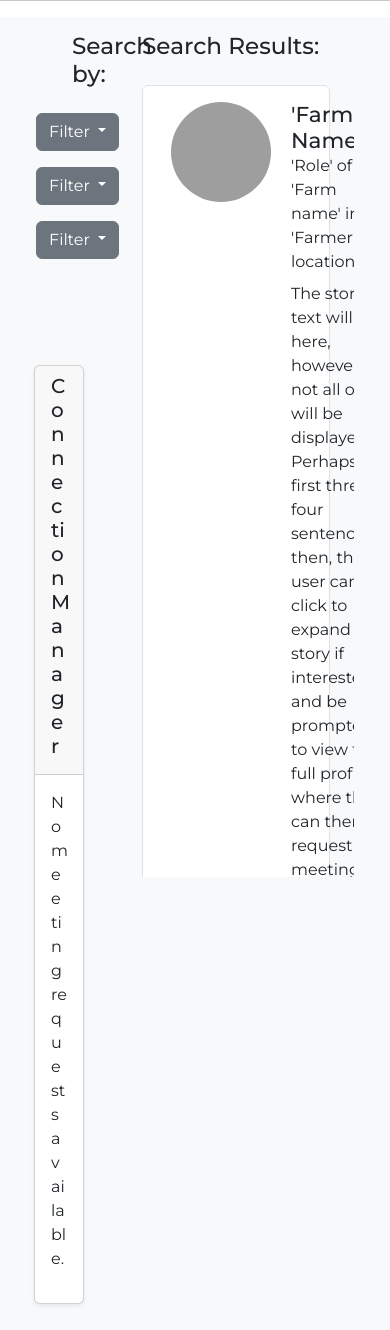
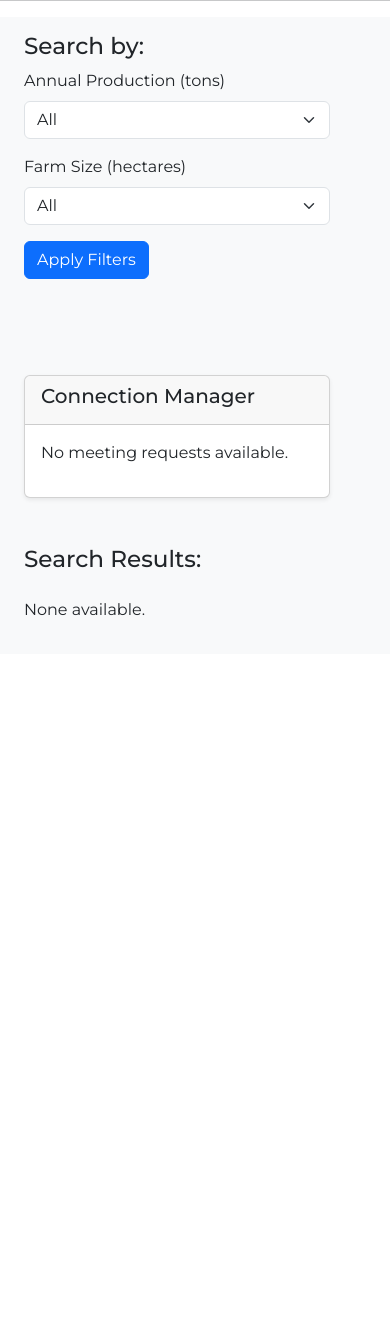
Before and after one commit to GBS-SpecialtyCoffee-Projects/RBF_platform, a Django app: page /connections/ in a window 390 px wide. Shown: the part 106-1436 px from the top of the page. After the commit the page ends 722 px from the top, so only its background shows below. Run offline with Django 4.2, Linux system fonts and the light colour scheme; the visitor is signed in with stand-in values (Sample User, id 1); data that the repository does not hold is empty; some libraries are stand-ins or nearby versions; grey boxes are pictures that could not be loaded.

Commit message:
filtering on a responsive connection page & worked reset password

```diff
--- a/base/templates/base/connections.html
+++ b/base/templates/base/connections.html
@@ -6,78 +6,44 @@
 
 <div class="container-fluid" style="background-color: #f8f9fa;">
     <div class="container-fluid pe-5 py-3">
-
-        <div class="row d-flex justify-content-start g-5">
-            <div class="col-4">
-                <h3 class="ps-5">
+        <div class="row g-5">
+            <!-- Left Column -->
+            <div class="col-12 col-md-4">
+                <h3 class="ps-md-5">
                     Search by:
                 </h3>
                              <!-- Filters -->
-                <div class="container-fluid">
-
-                    <div class="dropdown open pt-3">
-                        <button
-                            class="btn btn-secondary dropdown-toggle"
-                            type="button"
-                            id="triggerId"
-                            data-bs-toggle="dropdown"
-                            aria-haspopup="true"
-                            aria-expanded="false"
-                        >
-                            Filter
-                        </button>
-                        <div class="dropdown-menu" aria-labelledby="triggerId">
-                            <button class="dropdown-item" href="#"> Filter 1 </button>
-                            <button class="dropdown-item" href="#">
-                                Filter 2
-                            </button>
-                        </div>
+                <form method="GET" action="{% url 'connections' %}">
+                    <!-- Annual Production Filter -->
+                    <div class="mb-3">
+                        <label for="annual_production" class="form-label">Annual Production (tons)</label>
+                        <select class="form-select" name="annual_production" id="annual_production">
+                            <option value="" {% if not selected_annual_production %}selected{% endif %}>All</option>
+                            <option value="0.1-5" {% if selected_annual_production == '0.1-5' %}selected{% endif %}>0.1 – 5 tons</option>
+                            <option value="5-20" {% if selected_annual_production == '5-20' %}selected{% endif %}>5 – 20 tons</option>
+                            <option value="20-50" {% if selected_annual_production == '20-50' %}selected{% endif %}>20 – 50 tons</option>
+                            <option value="50+" {% if selected_annual_production == '50+' %}selected{% endif %}>50+ tons</option>
+                        </select>
                     </div>
 
-                    <div class="dropdown open pt-3">
-                        <button
-                            class="btn btn-secondary dropdown-toggle"
-                            type="button"
-                            id="triggerId"
-                            data-bs-toggle="dropdown"
-                            aria-haspopup="true"
-                            aria-expanded="false"
-                        >
-                            Filter
-                        </button>
-                        <div class="dropdown-menu" aria-labelledby="triggerId">
-                            <button class="dropdown-item" href="#"> Filter 1 </button>
-                            <button class="dropdown-item" href="#">
-                                Filter 2
-                            </button>
-                        </div>
+                    <!-- Farm Size Filter -->
+                    <div class="mb-3">
+                        <label for="farm_size" class="form-label">Farm Size (hectares)</label>
+                        <select class="form-select" name="farm_size" id="farm_size">
+                            <option value="" {% if not selected_farm_size %}selected{% endif %}>All</option>
+                            <option value="0.1-2" {% if selected_farm_size == '0.1-2' %}selected{% endif %}>0.1 – 2 hectares</option>
+                            <option value="2-10" {% if selected_farm_size == '2-10' %}selected{% endif %}>2 – 10 hectares</option>
+                            <option value="10-50" {% if selected_farm_size == '10-50' %}selected{% endif %}>10 – 50 hectares</option>
+                            <option value="50+" {% if selected_farm_size == '50+' %}selected{% endif %}>50+ hectares</option>
+                        </select>
                     </div>
 
-                    <div class="dropdown open pt-3">
-                        <button
-                            class="btn btn-secondary dropdown-toggle"
-                            type="button"
-                            id="triggerId"
-                            data-bs-toggle="dropdown"
-                            aria-haspopup="true"
-                            aria-expanded="false"
-                        >
-                            Filter
-                        </button>
-                        <div class="dropdown-menu" aria-labelledby="triggerId">
-                            <button class="dropdown-item" href="#"> Filter 1 </button>
-                            <button class="dropdown-item" href="#">
-                                Filter 2
-                            </button>
-                        </div>
-                    </div>
+                    <button type="submit" class="btn btn-primary">Apply Filters</button>
+                </form>
 
-                </div>
 
                 <div class="pt-5 mt-5">
-
-                    <!-- Still need to modify -->
-
+                    <!-- Connection Manager Card -->
                     <div class="card shadow-sm" style="background-color: white;">
                         <div class="card-header">
                             <h5 class="card-title">Connection Manager</h5>
@@ -92,7 +58,6 @@
                                     <div>
                                         <strong>{{ meeting.requestee.username }}</strong>
                                         <div>{{ meeting.proposed_date|date:"n/j/Y" }}</div>
-
                                         <div>{{ meeting.proposed_date|time:"g:iA" }} est.</div>
                                     </div>
                                     <div class="d-flex">
@@ -117,130 +82,127 @@
                         </div>
                     </div>
                 </div>
+            </div>
 
-
-            </div>
-            <div class="col-8" style="overflow-x: auto; max-height: 100vh;">
-
+            <!-- Right Column -->
+            <div class="col-12 col-md-8" style="overflow-x: auto; max-height: 100vh;">
                 <h3 class="pb-3">
                     Search Results:
                 </h3>
 
+                <!-- Example Card -->
+<!--                <div class="card mb-3">-->
+<!--                    <div class="card-body">-->
+<!--                        &lt;!&ndash; Top Section &ndash;&gt;-->
+<!--                        <div class="row">-->
+<!--                            <div class="col-auto">-->
+<!--                                <img class="rounded-circle"-->
+<!--                                    src="{% static 'img/placeholder.png' %}"-->
+<!--                                    alt=""-->
+<!--                                    width="100"-->
+<!--                                    height="100"-->
+<!--                                    style="object-fit: cover;">-->
+<!--                            </div>-->
+<!--                            <div class="col">-->
+<!--                                <h4 class="mb-0"> 'Farmer's Name' </h4>-->
+<!--                                <p class="mb-2"> 'Role' of 'Farm name' in 'Farmer location'</p>-->
+<!--                                <p class="mb-0">-->
+<!--                                    The story text will go here, however not all of it will be displayed. Perhaps the first three or four sentences, then, the user can click to expand the story if interested, and be prompted to view their full profile, where they can then request a meeting and...-->
+<!--                                </p>-->
+<!--                            </div>-->
+<!--                        </div>-->
+<!--                        <hr>-->
+<!--                        &lt;!&ndash; Details Section &ndash;&gt;-->
+<!--                        <div class="row">-->
+<!--                            <div class="col-6 col-sm-3">-->
+<!--                                <p class="mb-1 fw-semibold">Cultivars:</p>-->
+<!--                                <p class="mb-1"> Arabica </p>-->
+<!--                            </div>-->
+<!--                            <div class="col-6 col-sm-3">-->
+<!--                                <p class="mb-1 fw-semibold">Annual Yield:</p>-->
+<!--                                <p class="mb-1">12,000 lbs</p>-->
+<!--                            </div>-->
+<!--                            <div class="col-6 col-sm-3">-->
+<!--                                <p class="mb-1 fw-semibold">Cup Scores:</p>-->
+<!--                                <p class="mb-1">95 - 98</p>-->
+<!--                            </div>-->
+<!--                            <div class="col-6 col-sm-3">-->
+<!--                                <p class="mb-1 fw-semibold">Processing:</p>-->
+<!--                                <p class="mb-1">Washed</p>-->
+<!--                            </div>-->
+<!--                        </div>-->
+<!--                        &lt;!&ndash; Action Buttons &ndash;&gt;-->
+<!--                        <div class="row">-->
+<!--                            <div class="col text-end">-->
+<!--                                <a href="#" class="btn btn-primary me-2">Connect</a>-->
+<!--                                <a href="#" class="btn btn-primary">View Profile</a>-->
+<!--                            </div>-->
+<!--                        </div>-->
+<!--                    </div>-->
+<!--                </div>-->
 
-                <!-- Example Card -->
-                <div class="container d-flex border rounded p-3 pb-4 mb-3 bg-white" style="flex-direction: column;">
-
-
-                    <div class="container d-flex" style="flex-direction: row;">
-                        <img class="rounded-circle" width="100px" height="100px" src="{% if farmer.profile_picture %}{{ farmer.profile_picture.url }}{% else %}{% static 'img/placeholder.png' %}{% endif %}" alt="">
-                        <div class="col ms-2 container d-flex" style="flex-direction: column;">
-                            <h4 class="mb-0"> 'Farmer's Name' </h4>
-                            <p class="mb-2"> 'Role' of 'Farm name' in 'Farmer location'</p>
-                            <p class="mb-0"> The story text will go here, however not all
-                                of it will be displayed. Perhaps the first three or four
-                                sentences, then, the user can click to expand the story if
-                                interested, and be prompted to view their full profile,
-                                where they can then request a meeting and... </p>
+                <!-- Display Farmers -->
+                {% for farmer in farmers %}
+                    <div class="card mb-3">
+                        <div class="card-body">
+                            <!-- Top Section -->
+                            <div class="row">
+                                <div class="col-auto">
+                                    <img class="rounded-circle"
+                                        src="{% if farmer.profile_picture %}{{ farmer.profile_picture.url }}{% else %}{% static 'img/placeholder.png' %}{% endif %}"
+                                        alt=""
+                                        width="100"
+                                        height="100"
+                                        style="object-fit: cover;">
+                                </div>
+                                <div class="col">
+                                    <h4 class="mb-0"> {{ farmer.firstname }} {{ farmer.lastname }} </h4>
+                                    <p class="mb-2">{{ farmer.main_role }} of {{ farmer.farm_name }} located in {{ farmer.city }}, {{ farmer.country }}</p>
+                                    <p class="mb-0">
+                                        {{ farmer.bio|truncatewords:50 }}
+                                    </p>
                                 </div>
                             </div>
                             <hr>
-                    <div class="container row d-flex" style="flex-direction: row;">
-                        <div class="col-auto pe-5">
-                            <p class="mb-1" style="font-weight: 500;">Cultivars:</p>
-                            <p class="mb-1"> Arabica </p>
+                            <!-- Details Section -->
+                            <div class="row">
+                                <div class="col-6 col-sm-3">
+                                    <p class="mb-1 fw-semibold">Cultivars:</p>
+                                    <p class="mb-1"> {{ farmer.cultivars }} </p>
                                 </div>
-                        <div class="col-auto px-2">
-                            <p class="mb-1" style="font-weight: 500;">Annual Yield:</p>
-                            <p class="mb-1" style="font-weight: 500;"> Cup Scores:</p>
-                            <p class="mb-1" style="font-weight: 500;">Processing:</p>
+                                <div class="col-6 col-sm-3">
+                                    <p class="mb-1 fw-semibold">Annual Yield:</p>
+                                    <p class="mb-1"> {{ farmer.annual_production }} </p>
                                 </div>
-                        <div class="col-auto px-2 text-end">
-                            <p class="mb-1">12,000 lbs</p>
-                            <p class="mb-1">95 - 98</p>
-                            <p class="mb-1">Washed</p>
-
+                                <div class="col-6 col-sm-3">
+                                    <p class="mb-1 fw-semibold">Cup Scores:</p>
+                                    <p class="mb-1"> {{ farmer.cup_scores_received }} </p>
                                 </div>
-                        <div class="col d-flex justify-content-end align-items-center">
-                            {% if can_request_meetings %}
-                            <a href="#" class="btn btn-primary me-4" data-bs-toggle="modal" data-bs-target="#requestMeetingModal" data-user-id="{{ farmer.user.id }}">Connect</a>
-                            {% else %}
-                            <p class="text-warning">You have reached the maximum number of meeting requests.</p>
-                            {% endif %}
-                            <a href="#" class="btn btn-primary">View Profile</a>
-
-
+                                <div class="col-6 col-sm-3">
+                                    <p class="mb-1 fw-semibold">Processing:</p>
+                                    <p class="mb-1"> {{ farmer.processing_method }} </p>
                                 </div>
                             </div>
-
-                </div>
-
-                <!-- Display Farmers -->
-                {% for farmer in farmers %}
-
-                <div class="container d-flex border rounded p-3 pb-4 mb-3 bg-white" style="flex-direction: column;">
-
-
-                    <div class="container d-flex" style="flex-direction: row;">
-                        <img class="rounded-circle" width="100px" height="100px" src="{% if farmer.profile_picture %}{{ farmer.profile_picture.url }}{% else %}{% static 'img/placeholder.png' %}{% endif %}" alt="">
-                        <div class="col ms-2 container d-flex" style="flex-direction: column;">
-                            <h4 class="mb-0"> {{ farmer.firstname }} {{ farmer.lastname }} </h4>
-                            <p class="mb-2">{{farmer.main_role}} of {{ farmer.farm_name }} located in {{ farmer.city }}, {{ farmer.country }}</p>
-                            <p class="mb-0">{{ farmer.bio|truncatewords:50 }}</p> <!-- This limits the bio to 100 words -->
-                        </div>
-                    </div>
-                    <hr>
-                    <div class="container row d-flex" style="flex-direction: row;">
-                        <div class="col-auto pe-5">
-                            <p class="mb-1" style="font-weight: 500;">Cultivars:</p>
-                            <p class="mb-1"> {{ farmer.cultivars }} </p>
-                        </div>
-                        <div class="col-auto px-2">
-                            <p class="mb-1" style="font-weight: 500;">Annual Yield:</p>
-                            <p class="mb-1" style="font-weight: 500;"> Cup Scores:</p>
-                            <p class="mb-1" style="font-weight: 500;">Processing:</p>
-                        </div>
-                        <div class="col-auto px-2 text-end">
-                            <p class="mb-1"> {{ farmer.annual_production }} </p>
-                            <p class="mb-1"> {{ farmer.cup_scores_received }} </p>
-                            <p class="mb-1"> {{ farmer.processing_method }} </p>
-
-                        </div>
-                        <div class="col d-flex justify-content-end align-items-center">
+                            <!-- Action Buttons -->
+                            <div class="row">
+                                <div class="col text-end">
                                     {% if can_request_meetings %}
-                            <a href="#" class="btn btn-primary me-4" data-bs-toggle="modal" data-bs-target="#requestMeetingModal" data-user-id="{{ farmer.user.id }}">Connect</a>
+                                        <a href="#" class="btn btn-primary me-2" data-bs-toggle="modal" data-bs-target="#requestMeetingModal" data-user-id="{{ farmer.user.id }}">Connect</a>
                                     {% else %}
                                         <p class="text-warning">You have reached the maximum number of meeting requests.</p>
                                     {% endif %}
                                     <a href="{% url 'farmer_profile' farmer.user.id %}" class="btn btn-primary">View Profile</a>
-
-
                                 </div>
                             </div>
-
-                </div>
-
-                {% empty %}
-                    <p>None availble.</p>
-                {% endfor %}
-
                         </div>
                     </div>
-
+                {% empty %}
+                    <p>None available.</p>
+                {% endfor %}
             </div>
         </div>
-
-
-<style>
-    .container-fluid.profile-bg {
-        padding: 20px;
-    }
-    .d-flex.justify-content-between {
-        margin: 0 auto;
-    }
-    .card {
-        margin: 10px;
-    }
-</style>
+    </div>
+</div>
 
 <!-- Request Meeting Modal -->
 <div class="modal fade" id="requestMeetingModal" tabindex="-1" aria-labelledby="requestMeetingModalLabel" aria-hidden="true">
@@ -291,5 +253,4 @@
         });
     });
 </script>
-
 {% endblock %}
--- a/base/views/forms.py
+++ b/base/views/forms.py
@@ -199,20 +199,28 @@ class SigninForm(forms.Form):
             return None
 
 class PasswordResetForm(forms.Form):
-    password = forms.CharField(label='New Password', widget=forms.PasswordInput, required=True)
-    confirm_password = forms.CharField(label='Confirm New Password', widget=forms.PasswordInput, required=True)
+    password = forms.CharField(label='New Password', widget=forms.PasswordInput(attrs={'class': 'form-control'}), required=True)
+    confirm_password = forms.CharField(label='Confirm New Password', widget=forms.PasswordInput(attrs={'class': 'form-control'}), required=True)
 
     def clean(self):
         cleaned_data = super().clean()
         password = cleaned_data.get("password")
         confirm_password = cleaned_data.get("confirm_password")
 
+        # Password confirmation check
         if password != confirm_password:
-            raise ValidationError("Passwords do not match.")
+            self.add_error('confirm_password', "Passwords do not match")
 
+        # Password complexity check (same as in SignupForm)
+        if password:
+            if len(password) < 8:
+                self.add_error('password', "Password must be at least 8 characters long")
+            if not re.search(r'[A-Z]', password):
+                self.add_error('password', "Password must contain at least one uppercase letter")
+            if not re.search(r'\d', password):
+                self.add_error('password', "Password must contain at least one number")
 
         return cleaned_data
-
 
 class MeetingRequestForm(forms.ModelForm):
     class Meta:
--- a/base/views/roaster.py
+++ b/base/views/roaster.py
@@ -5,6 +5,9 @@ from django.contrib.auth import get_user_model
 from django.core.exceptions import ValidationError
 from django.contrib import messages
 import os
+from django.urls import reverse
+from django.http import HttpResponseRedirect
+
 
 def roaster_dashboard(request):
     if request.user.group != 'roaster':
@@ -200,18 +203,54 @@ def connections(request):
     form = MeetingRequestForm()
     show_modal = False  # Initially, the modal should not be shown
 
+    # Get filter parameters from GET request
+    annual_production = request.GET.get('annual_production')
+    farm_size = request.GET.get('farm_size')
+
+    # Filter the farmers queryset accordingly
+    if annual_production:
+        farmers = farmers.filter(annual_production__isnull=False)
+        if annual_production == '0.1-5':
+            farmers = farmers.filter(annual_production__gte=0.1, annual_production__lte=5)
+        elif annual_production == '5-20':
+            farmers = farmers.filter(annual_production__gte=5, annual_production__lte=20)
+        elif annual_production == '20-50':
+            farmers = farmers.filter(annual_production__gte=20, annual_production__lte=50)
+        elif annual_production == '50+':
+            farmers = farmers.filter(annual_production__gte=50)
+
+    if farm_size:
+        farmers = farmers.filter(farm_size__isnull=False)
+        if farm_size == '0.1-2':
+            farmers = farmers.filter(farm_size__gte=0.1, farm_size__lte=2)
+        elif farm_size == '2-10':
+            farmers = farmers.filter(farm_size__gte=2, farm_size__lte=10)
+        elif farm_size == '10-50':
+            farmers = farmers.filter(farm_size__gte=10, farm_size__lte=50)
+        elif farm_size == '50+':
+            farmers = farmers.filter(farm_size__gte=50)
+
     if request.method == 'POST':
         # Handle retrieval or deletion of meeting requests
         if 'retrieve_meeting_request' in request.POST:
             meeting_request = get_object_or_404(MeetingRequest, id=request.POST.get('meeting_id'))
             if meeting_request.status == 'pending':
                 meeting_request.delete()
-            return redirect('connections')
+            # Redirect back to the same page with GET parameters
+            query_params = request.GET.urlencode()
+            redirect_url = reverse('connections')
+            if query_params:
+                redirect_url += '?' + query_params
+            return HttpResponseRedirect(redirect_url)
         elif 'delete_meeting_request' in request.POST:
             meeting_request = get_object_or_404(MeetingRequest, id=request.POST.get('meeting_id'))
             if meeting_request.status == 'rejected':
                 meeting_request.delete()
-            return redirect('connections')
+            query_params = request.GET.urlencode()
+            redirect_url = reverse('connections')
+            if query_params:
+                redirect_url += '?' + query_params
+            return HttpResponseRedirect(redirect_url)
 
         # Handle meeting request form submission
         form = MeetingRequestForm(request.POST)
@@ -223,19 +262,26 @@ def connections(request):
 
             if active_meetings_count >= 5:
                 messages.error(request, "You cannot have more than 5 pending or accepted meetings.")
-                return redirect('connections')
+                query_params = request.GET.urlencode()
+                redirect_url = reverse('connections')
+                if query_params:
+                    redirect_url += '?' + query_params
+                return HttpResponseRedirect(redirect_url)
 
             meeting_request = form.save(commit=False)
             meeting_request.requester = request.user
             meeting_request.requestee = get_object_or_404(User, id=request.POST.get('user_id'))
             meeting_request.save()
-            return redirect('connections')
+            query_params = request.GET.urlencode()
+            redirect_url = reverse('connections')
+            if query_params:
+                redirect_url += '?' + query_params
+            return HttpResponseRedirect(redirect_url)
         else:
             show_modal = True  # Show modal if the form is invalid
 
     # Fetch the user's meeting requests
     meeting_requests = MeetingRequest.objects.filter(requester=request.user)
-
 
     # Check the number of pending or accepted meetings
     active_meetings_count = meeting_requests.filter(status__in=['pending', 'accepted']).count()
@@ -243,13 +289,14 @@ def connections(request):
 
     return render(request, 'base/connections.html', {
         'farmers': farmers,
-        'form': form,  # Pass the form to the template
-        'show_modal': show_modal,  # Pass the show_modal flag
+        'form': form,
+        'show_modal': show_modal,
         'can_request_meetings': can_request_meetings,
-        'meeting_requests': meeting_requests,  # Pass meeting requests to the template
-        'total_meetings_used': active_meetings_count,  # Pass the count to the template
+        'meeting_requests': meeting_requests,
+        'total_meetings_used': active_meetings_count,
+        'selected_annual_production': annual_production,
+        'selected_farm_size': farm_size,
     })
-
 
 def farmer_view(request, user_id):
     # Fetch the farmer profile based on the user ID
--- a/static/password_reset.css
+++ b/static/password_reset.css
@@ -29,6 +29,8 @@ body {
     border-radius: 30px;
     max-width: 600px;
     text-align: left;
+    width: 100%; /* Make the container take full width up to the max-width */
+
 }
 
 .password-reset-container h1 {
```
Also changed, not shown: base/templates/base/email_verify.html (+17 -2 lines), base/views/account.py (+46 -41 lines). Lines whose indentation alone changed are shown as unchanged.
